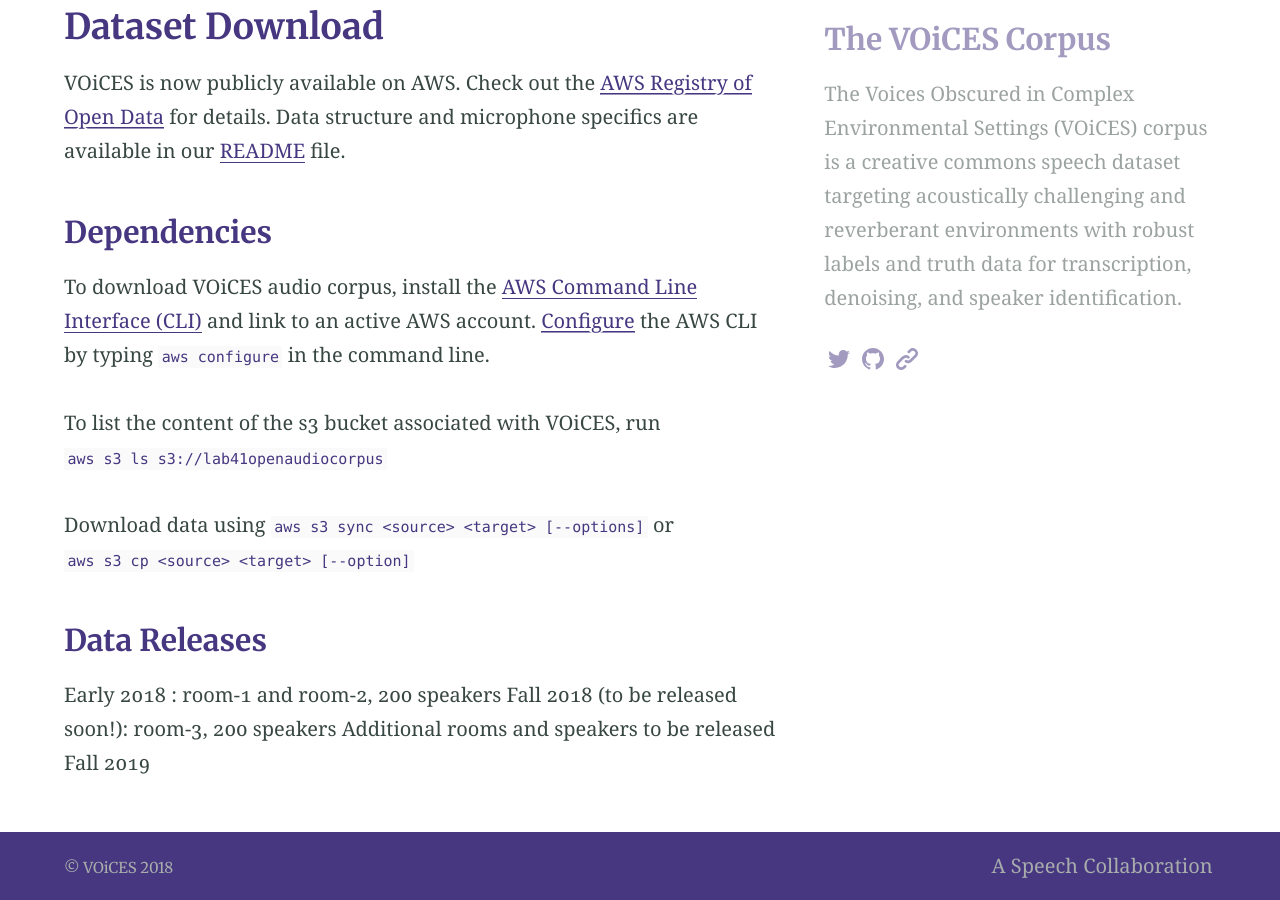
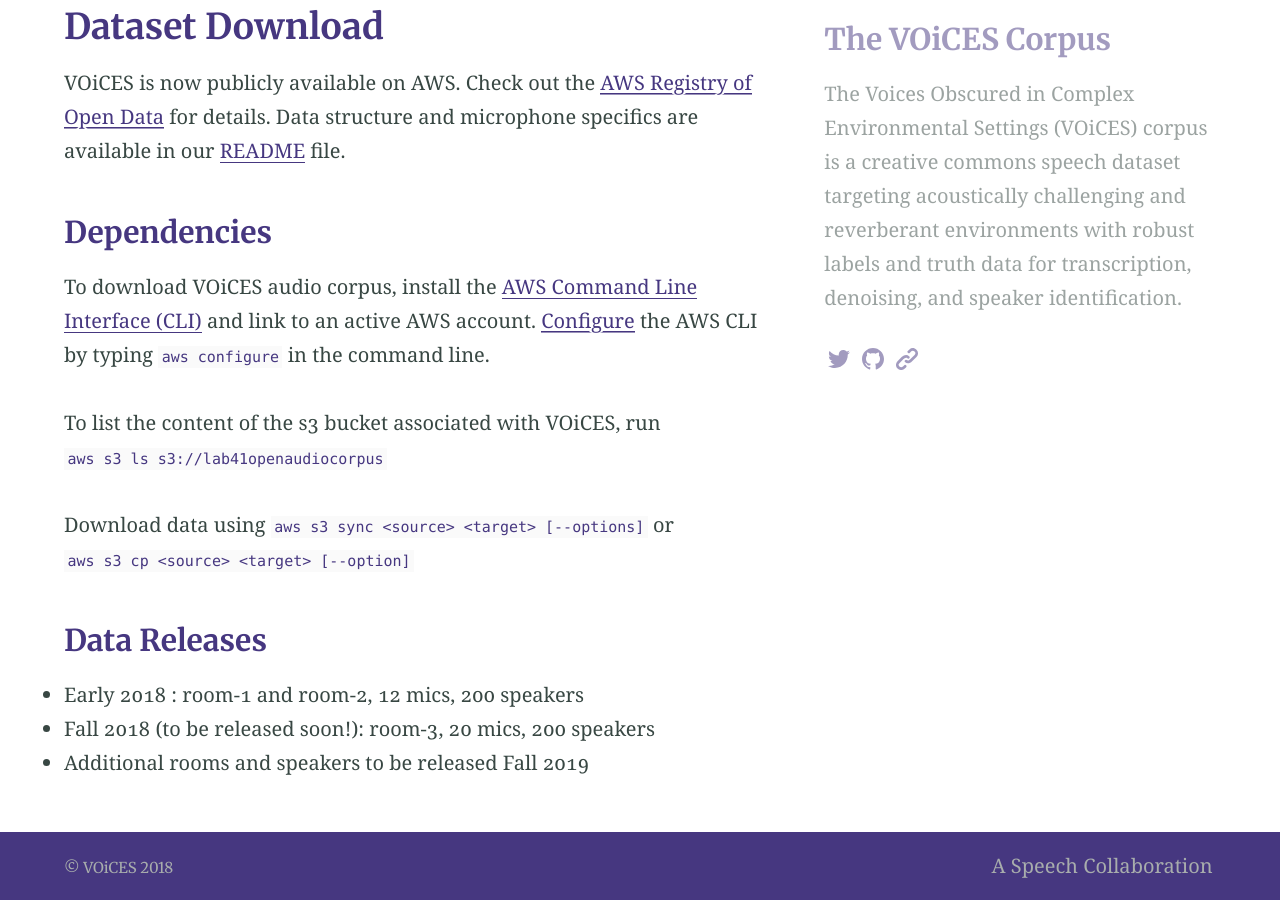
Before and after one commit to IQTLabs/voices, a Jekyll site: the page built from downloads.md, in a window 1280 px wide and 900 px high, scrolled down 462 px. Built offline with Jekyll 4.4.1, drawn with Linux system fonts in a browser that asks for light colours; our own code applies the rules of GitHub Pages for plain Markdown files.

Commit message:
make visuals great again

````diff
--- a/downloads.md
+++ b/downloads.md
@@ -28,6 +28,6 @@
 ```aws s3 cp <source> <target> [--option]```
 
 ### Data Releases
-Early 2018 : room-1 and room-2, 200 speakers
-Fall 2018 (to be released soon!): room-3, 200 speakers
-Additional rooms and speakers to be released Fall 2019
+- Early 2018 : room-1 and room-2, 12 mics, 200 speakers
+- Fall 2018 (to be released soon!): room-3, 20 mics, 200 speakers
+- Additional rooms and speakers to be released Fall 2019
````
